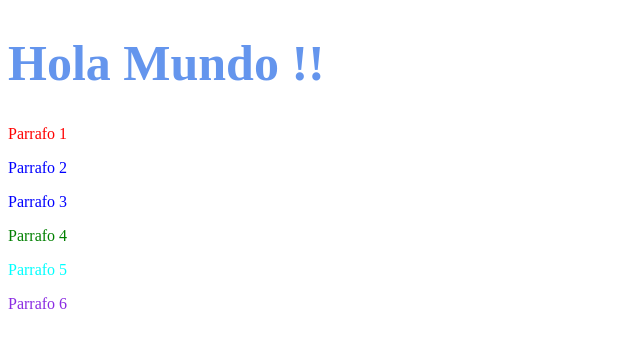
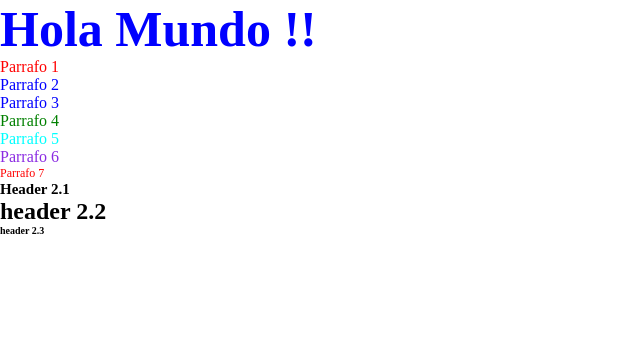
Before and after one commit to learsixela/skillnest_css, a plain HTML site: page pagina1/estilos.html in a window 1280 px wide. Shown: the whole page, without its empty margins (0-640 px from the left). Drawn offline with Linux system fonts and the light colour scheme.

Commit message:
selector descendente

```diff
--- a/pagina1/assets/css/style.css
+++ b/pagina1/assets/css/style.css
@@ -1,4 +1,10 @@
 /*comentarios css*/
+* {
+    margin: 0px;
+    padding: 0px;
+    /*outline: 1px solid red;*/
+}
+
 h1 {
     color:cornflowerblue;
     font-size: 50px;
@@ -14,6 +20,20 @@ p {
     color: blue; /*!important;*/
 }
 
+/*Selector descendente*/
+/*se aplica estilo solo al elemento hijo  */
+/*por clase*/
+.divcolor p{
+    font-size: 12px;
+}
+.divcolor h2{
+    font-size: 15px;/*h2 2.1*/
+}
+/*por id*/
+#div2 h2{
+    font-size: 10px;
+}
+
 /*3 forma, estilo por id (#), estilo propio de una sola etiqueta
 */
 #p4 {
--- a/pagina1/estilos.html
+++ b/pagina1/estilos.html
@@ -8,12 +8,21 @@
     <link rel="stylesheet" href="assets/css/style.css">
 </head>
 <body>
-    <h1>Hola Mundo !!</h1>
+    <h1 class="pcolor">Hola Mundo !!</h1>
     <p>Parrafo 1</p>
     <p class="pcolor">Parrafo 2</p>
     <p class="pcolor">Parrafo 3</p>
     <p class="pcolor" id="p4">Parrafo 4</p>
     <p class="pcolor" id="p5" style="color: cyan;">Parrafo 5</p>
     <p class="pcolor" style="color: blueviolet;">Parrafo 6</p>
+    <!-- selector descendente -->
+    <div class="divcolor">
+        <p>Parrafo 7</p>
+        <h2>Header 2.1</h2>
+    </div>
+    <h2>header 2.2</h2>
+    <div id="div2">
+        <h2>header 2.3</h2>
+    </div>
 </body>
 </html>
```
